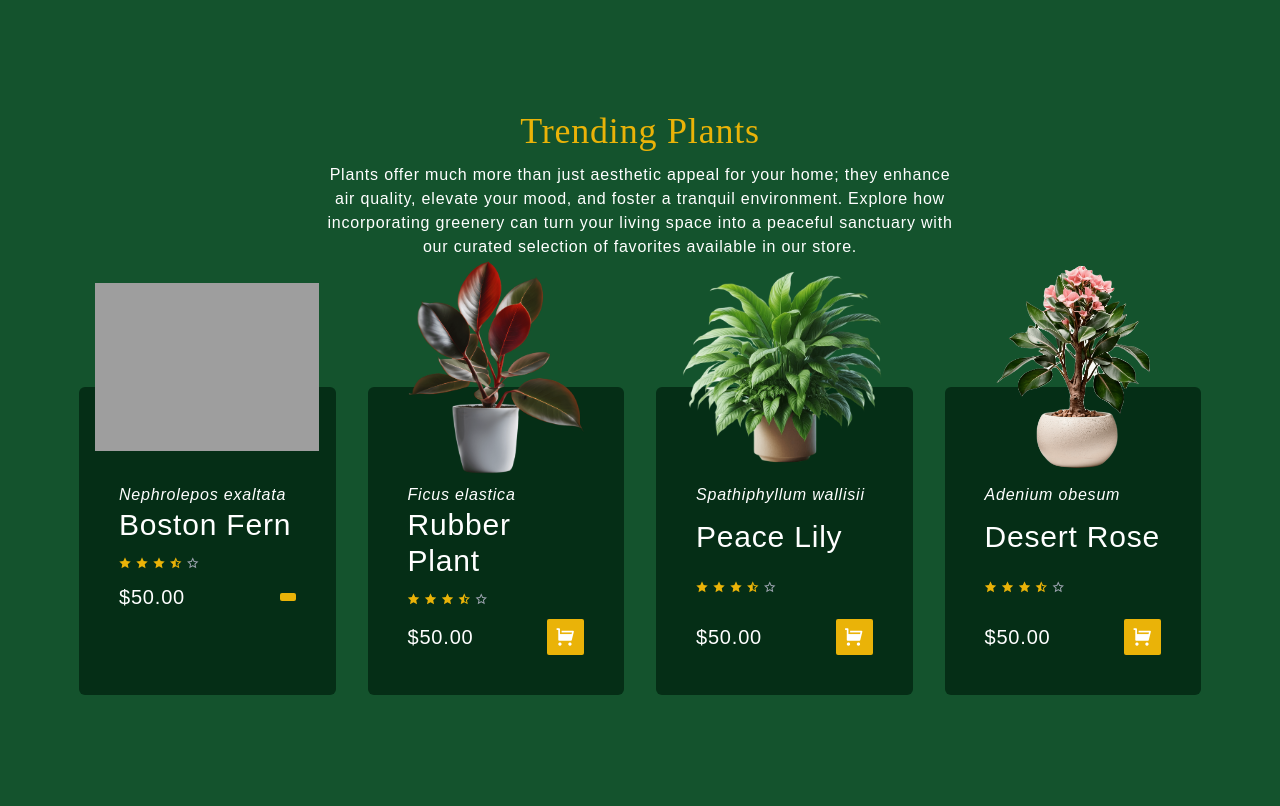
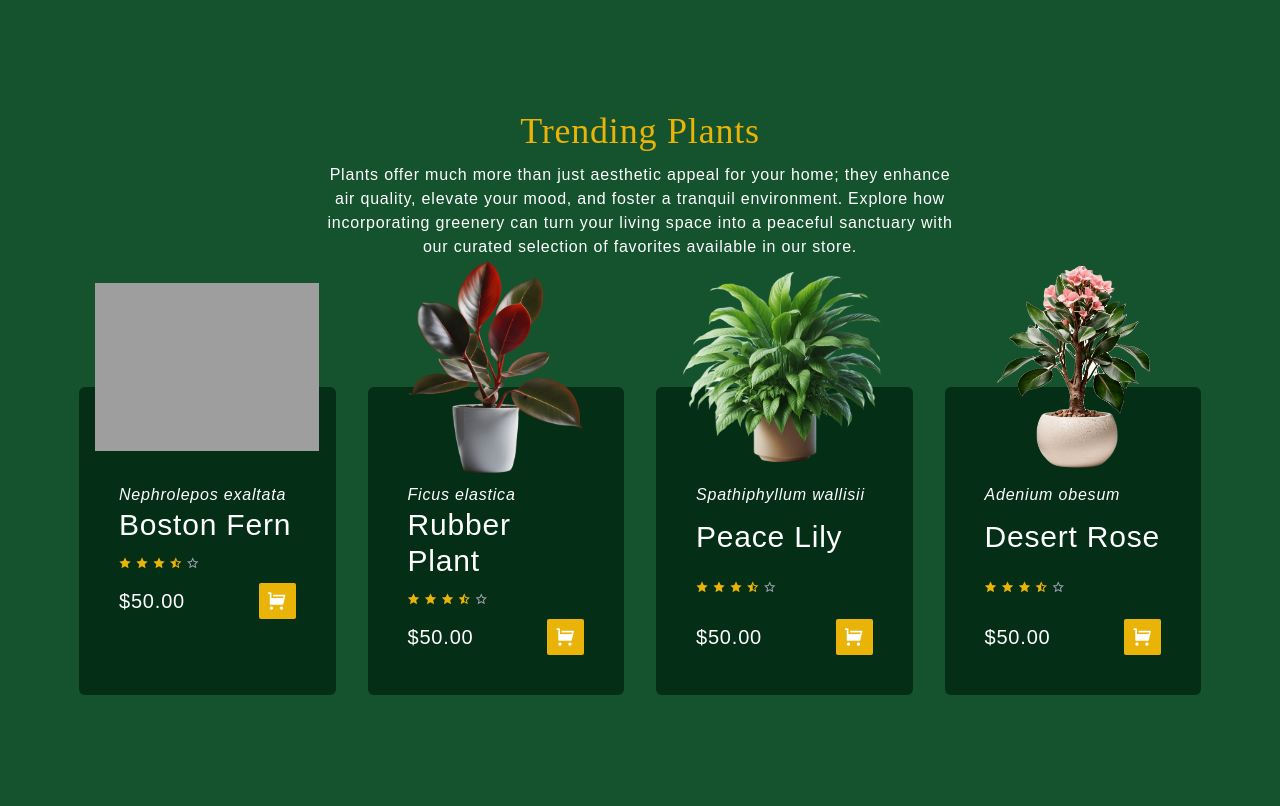
Before and after one commit to xuzmocode4-325/ecommerce-website, a Django app: page / in a window 1280 px wide. Shown: the part 2340-3146 px from the top of the page. Run offline with Django 5.2, Linux system fonts and the light colour scheme; some libraries are stand-ins or nearby versions; grey boxes are pictures that could not be loaded.

Commit message:
fix cart icon import

```diff
--- a/store/templates/store/home.html
+++ b/store/templates/store/home.html
@@ -201,7 +201,7 @@
                     <p class="text-xl">$50.00</p>
                     <button class="bg-yellow-500 px-2 py-1 text-xl rounded-sm
                         hover:scale-125 transition-all duration-500">
-                        <i class="ri-ping-cart-fill"></i>
+                        <i class="ri-shopping-cart-fill"></i>
                     </button>
                 </div>
             </div>
```
